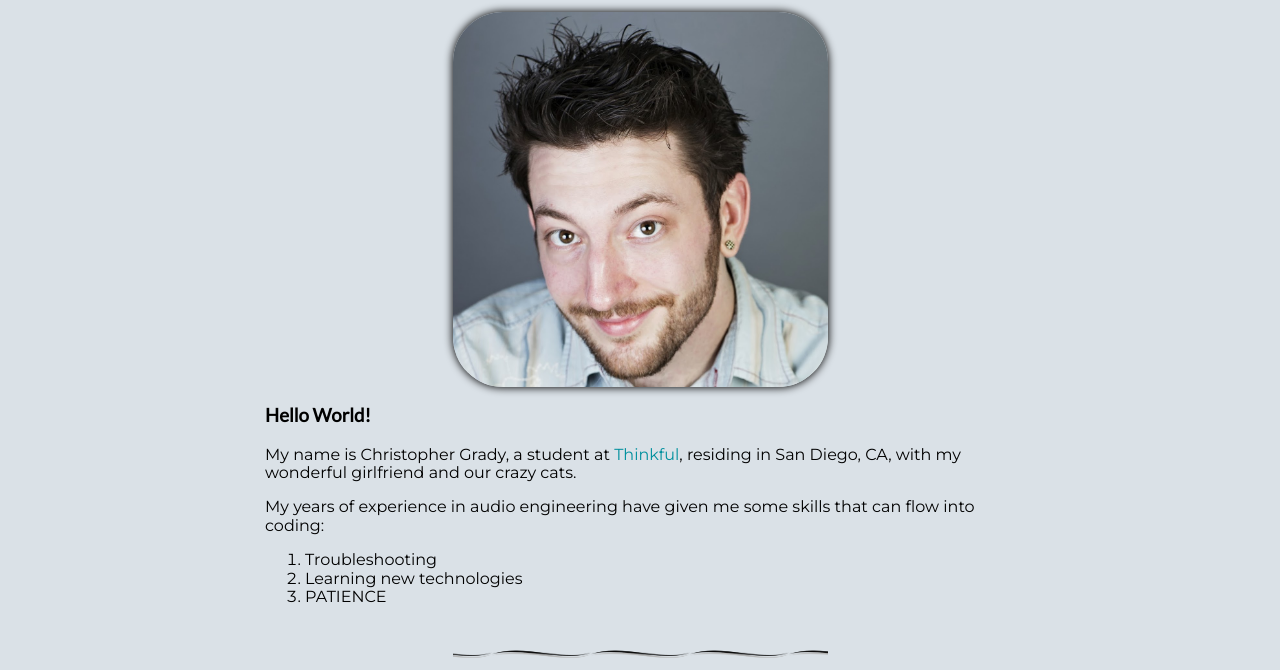
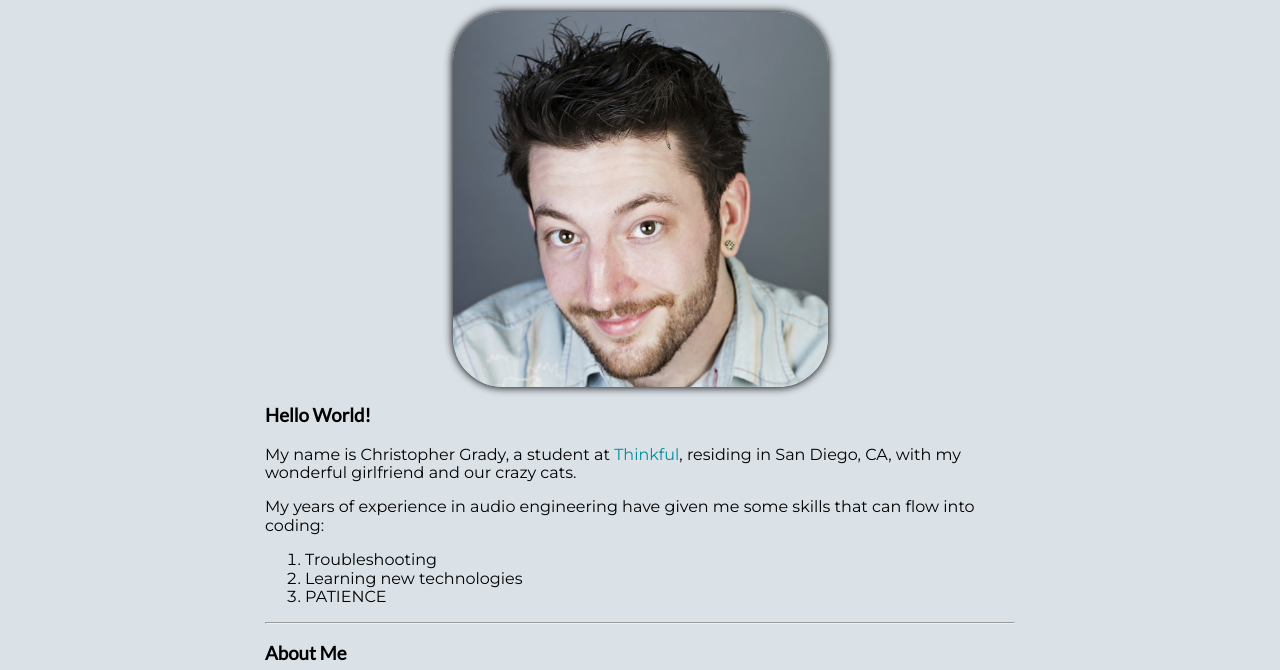
Before and after one commit to grittygrady/Thinkful-Portfolio-Page, a plain HTML site: page index.html in a window 1280 px wide. Shown: the part 130-800 px from the top of the page. Drawn offline with nearby package versions, Linux system fonts and the light colour scheme.

Commit message:
Update style.css

```diff
--- a/style.css
+++ b/style.css
@@ -73,20 +73,7 @@ footer > section > p {
 }
 
 /* USES A BACKGROUND IMAGE IN PLACE OF A LINE */
-hr {
-  width: 50%;
-  height: 20px;
-  border: none;
-  border-radius: 25%;
-  margin: auto;
-  margin-top: 5%;
-  margin-bottom: 5%;
-  /* SETS THE IMAGE TO SCALE TO THE CONTAINER */
-  background-size: contain;
-  background-position: center;
-  background-color: transparent;
-  background-image: url("images/hr-wave.png");
-}
+
 
 /* CLASS SELECTORS */
 
```
